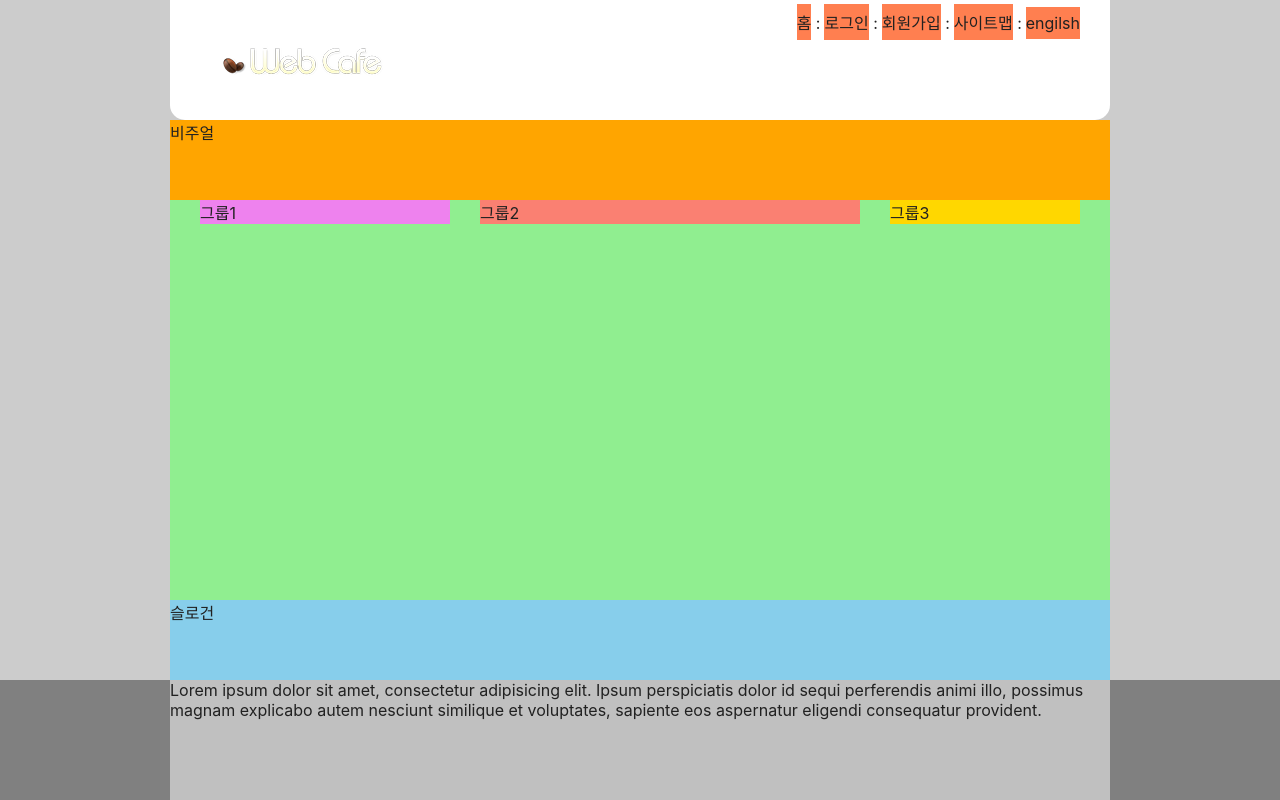
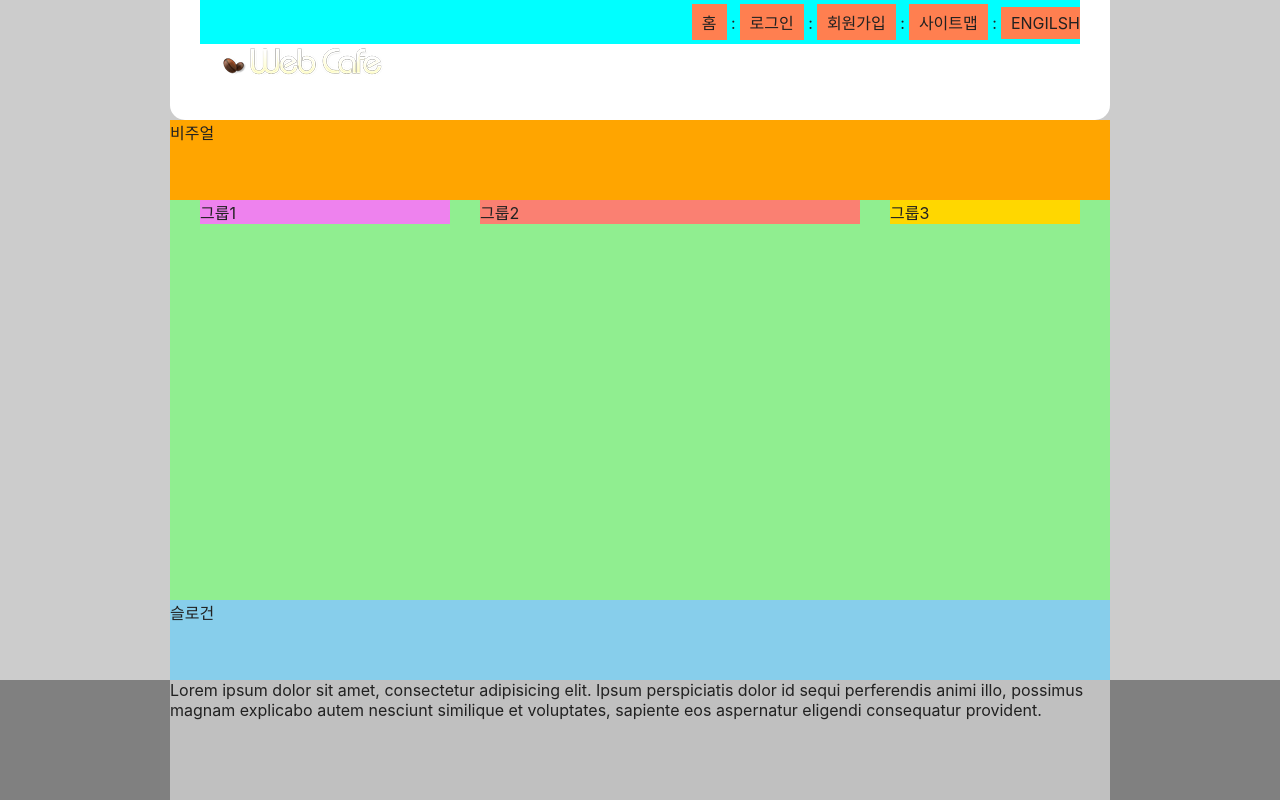
Before and after one commit to third-park/HTML5, a plain HTML site: page index.html in a window 1280 px wide. Drawn offline with Linux system fonts and the light colour scheme; a web font is replaced by a local one.

Commit message:
패딩으로 오른쪽 여백 제거

```diff
--- a/styles/style.css
+++ b/styles/style.css
@@ -47,7 +47,7 @@ body {
 
 /* 텍스트 링크 모음*/
   .member {
-    /* background: aqua; */
+    background: aqua;
       text-align: right;
       padding: 4px 0;
     }
@@ -59,10 +59,15 @@ body {
 
     .member a {
       background-color: coral;
-      padding: 6px 0;
+      padding: 6px 10px;
       display: inherit;
+      text-transform: uppercase;
     }
 
+/* 마지막 li 요소에 포함된 a 요소를 선택하여 오른쪽 padding 값을 0으로 재정의 하는 방법 */
+.member li:last-child a {
+  padding-right: 0;
+}
 
     .divider {
       /* background-color: pink; */
```
